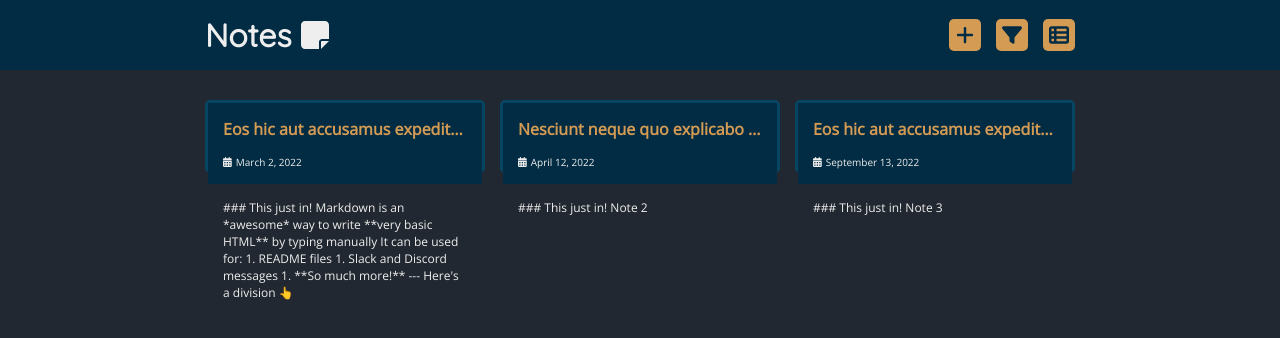
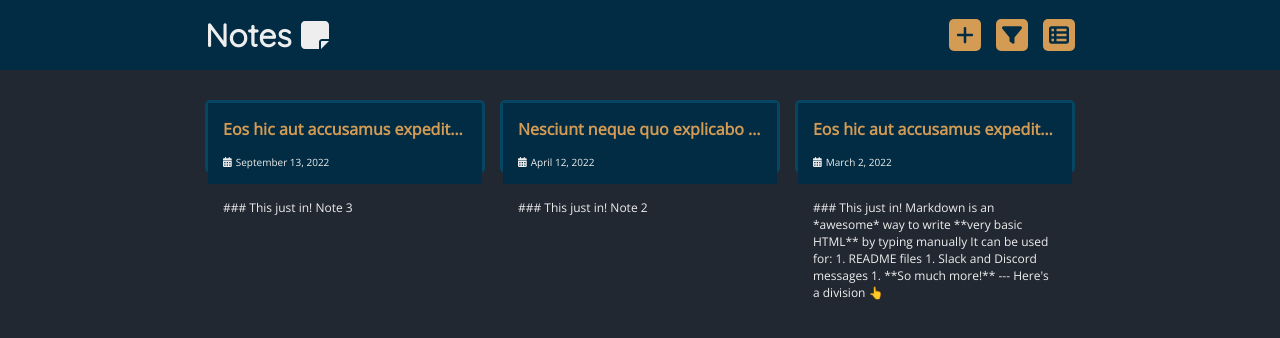
Before and after one commit to telesyk/react-markdown-editor-training-app, a React (Create React App) app: page / in a window 1280 px wide. Shown: the top 338 px of the page. Built offline with nearby package versions, Linux system fonts and the light colour scheme.

Commit message:
update helpers; fix filter.

```diff
--- a/src/App.js
+++ b/src/App.js
@@ -51,7 +51,7 @@ export default function App({ store }) {
   };
 
   const updateNote = (text) => {
-    const newDate = new Date().toLocaleString();
+    const newDate = new Date().toISOString();
     setNotes((prevNotes) =>
       prevNotes.map((note) => {
         return note.id === activeNoteId ? {
--- a/src/components/Editor.js
+++ b/src/components/Editor.js
@@ -3,7 +3,10 @@ import ReactMde from "react-mde";
 import ReactMarkdown from "react-markdown";
 import "react-mde/lib/styles/css/react-mde-all.css";
 import { faXmark } from "@fortawesome/free-solid-svg-icons";
+import helpers from "../helpers";
 import Button from "./Button";
+
+const { getDigitalDateFormat } = helpers;
 
 const Editor = ({ note, handleClose, handleNoteUpdate }) => {
   const { title, content, dateCreated, dateModified } = note;
@@ -15,10 +18,10 @@ const Editor = ({ note, handleClose, handleNoteUpdate }) => {
         <header className="editor__header">
           <div className="editor__header-date">
             <div className="editor__header-created">
-              <strong>Created</strong> <time>{dateCreated}</time>
+              <strong>Created</strong> <time>{getDigitalDateFormat(dateCreated)}</time>
             </div>
             <div className="editor__header-modified">
-              <strong>Modified</strong> <time>{dateModified}</time>
+              <strong>Modified</strong> <time>{getDigitalDateFormat(dateModified)}</time>
             </div>
           </div>
           <h1 className="editor__header-title">{title}</h1>
--- a/src/components/Preview.js
+++ b/src/components/Preview.js
@@ -5,13 +5,13 @@ import helpers from "../helpers";
 const {
   correctPreview,
   correctPreviewTitle,
-  convertDateToReadableFormat,
+  getReadableDateFormat,
 } = helpers;
 
 const Preview = ({ id, title, content, date, handleClick }) => {
   const correctedPreview = correctPreview(content);
   const correctedPreviewTitle = correctPreviewTitle(title);
-  const convertedDate = convertDateToReadableFormat(date);
+  const convertedDate = getReadableDateFormat(date);
 
   return (
     <article className="preview ui-editor" onClick={() => handleClick(id)}>
--- a/src/data.js
+++ b/src/data.js
@@ -1,6 +1,21 @@
 export default {
   isGridView: false,
   notes: [
+    {
+      id: 3,
+      dateCreated: "2022-09-13T08:50:21.000Z",
+      dateModified: "2022-09-15T11:34:21.000Z",
+      title: "Eos hic aut accusamus expedita. Lorem, ipsum dolor",
+      content: `### This just in! Note 3`
+    },
+    {
+      id: 2,
+      dateCreated: "2022-04-12T11:50:21.000Z",
+      dateModified: "2022-04-27T17:34:21.000Z",
+      title:
+        "Nesciunt neque quo explicabo fugiat quae quas animi nihil exercitationem.",
+      content:`### This just in! Note 2`
+    },
     {
       id: 1,
       dateCreated: "2022-03-02T09:50:21.000Z",
@@ -22,20 +37,5 @@ It can be used for:
 Here's a division 👆
 `
     },
-    {
-      id: 2,
-      dateCreated: "2022-04-12T11:50:21.000Z",
-      dateModified: "2022-04-27T17:34:21.000Z",
-      title:
-        "Nesciunt neque quo explicabo fugiat quae quas animi nihil exercitationem.",
-      content:`### This just in! Note 2`
-    },
-    {
-      id: 3,
-      dateCreated: "2022-09-13T08:50:21.000Z",
-      dateModified: "2022-09-15T11:34:21.000Z",
-      title: "Eos hic aut accusamus expedita. Lorem, ipsum dolor",
-      content: `### This just in! Note 3`
-    }
   ]
 };
--- /dev/null
+++ b/src/helpers/get-digital-date-format.js
@@ -0,0 +1,10 @@
+import getUserLocale from "./get-user-locale";
+
+const getDigitalDateFormat = (isoStringDate) => {
+    const newDate = new Date(isoStringDate);
+    const userLocale = getUserLocale();
+
+    return newDate.toLocaleString(userLocale, { timeZone: 'UTC' });
+};
+
+export default getDigitalDateFormat;
--- a/src/helpers/get-notes-by-date-created.js
+++ b/src/helpers/get-notes-by-date-created.js
@@ -1,10 +1,11 @@
 const getNotesByDateCreated = (notes) => {
-    return notes.sort((note1, note2)  =>  {
-        const noteDate1 = new Date(note1.dateCreated).getUTCMilliseconds;
-        const noteDate2 = new Date(note2.dateCreated).getUTCMilliseconds;
+    const sorted = notes.sort((note1, note2)  =>  {
+        const noteDate1 = Date.parse(note1.dateCreated);
+        const noteDate2 = Date.parse(note2.dateCreated);
 
         return noteDate1 - noteDate2;
     });
+    return sorted.reverse();
 };
 
 export default getNotesByDateCreated;
--- a/src/helpers/get-notes-by-date-modified.js
+++ b/src/helpers/get-notes-by-date-modified.js
@@ -1,10 +1,11 @@
 const getNotesByDateModified = (notes) => {
-    return notes.sort((note1, note2)  =>  {
-        const noteDate1 = new Date(note1.dateModified).getUTCMilliseconds;
-        const noteDate2 = new Date(note2.dateModified).getUTCMilliseconds;
+    const sorted = notes.sort((note1, note2)  =>  {
+        const noteDate1 = Date.parse(note1.dateModified);
+        const noteDate2 = Date.parse(note2.dateModified);
 
         return noteDate1 - noteDate2;
     });
+    return sorted.reverse();
 };
 
 export default getNotesByDateModified;
--- a/src/helpers/convert-date-to-readable-format.js
+++ b/src/helpers/get-readable-date-format.js
@@ -1,6 +1,6 @@
 import getUserLocale from "./get-user-locale";
 
-const convertDateToReadableFormat = (isoStringDate) => {
+const getReadableDateFormat = (isoStringDate) => {
     const newDate = new Date(isoStringDate);
     const userLocale = getUserLocale();
     const options = {
@@ -12,4 +12,4 @@ const convertDateToReadableFormat = (isoStringDate) => {
     return newDate.toLocaleDateString(userLocale, options);
 };
 
-export default convertDateToReadableFormat;
+export default getReadableDateFormat;
--- a/src/helpers/index.js
+++ b/src/helpers/index.js
@@ -1,15 +1,17 @@
 import correctPreview from "./correct-preview";
 import correctPreviewTitle from "./correct-preview-title";
 import getUserLocale from "./get-user-locale";
-import convertDateToReadableFormat from "./convert-date-to-readable-format";
 import getNotesByDateCreated from "./get-notes-by-date-created";
 import getNotesByDateModified from "./get-notes-by-date-modified";
+import getReadableDateFormat from "./get-readable-date-format";
+import getDigitalDateFormat from "./get-digital-date-format";
 
 export default {
   correctPreview,
   correctPreviewTitle,
   getUserLocale,
-  convertDateToReadableFormat,
   getNotesByDateCreated,
   getNotesByDateModified,
+  getReadableDateFormat,
+  getDigitalDateFormat,
 };
```
